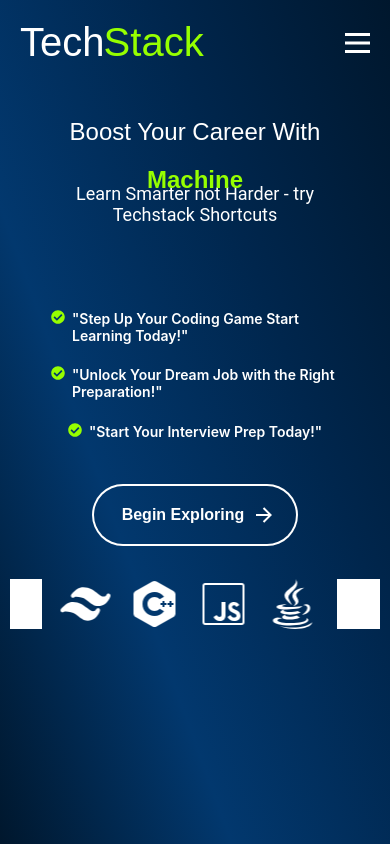
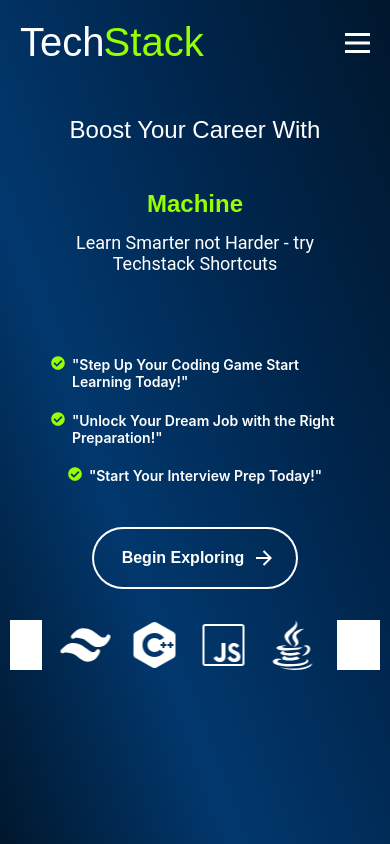
Before and after one commit to Tarun1434/TECH-STACK-, a React (Create React App) app in the folder frontend/: page / in a window 390 px wide. Built offline with nearby package versions, Linux system fonts and the light colour scheme; grey boxes are pictures that could not be loaded.

Commit message:
update sidebar

```diff
--- a/frontend/src/component/Home/index.css
+++ b/frontend/src/component/Home/index.css
@@ -16,6 +16,7 @@ h1 {
   font-family: 'Goldman', sans-serif;
   font-weight: 500;
   font-style: normal;
+  position: sticky;
 }
 
 .stack_name {
@@ -32,6 +33,8 @@ h1 {
   display: flex;
   justify-content: space-between;
   padding: 20px;
+  position: fixed;
+  background: linear-gradient(250deg, #00172d, #00264d, #02386e, #00172d);
 }
 
 @import url('https://fonts.googleapis.com/css2?family=Tilt+Prism&display=swap');
@@ -259,6 +262,9 @@ h1 {
     font-size: 30px;
     margin-top: 7%;
   }
+  .short_line{
+    margin-top: 20%;
+  }
 
   .learning_button {
     margin-top: 4%;
@@ -364,14 +370,15 @@ h1 {
 
 /* Hamburger Menu Styling */
 .hamburger {
-  position: relative;
+  position:relative;
   width: 30px;
   height: 20px;
   cursor: pointer;
   background: none;
   border: none;
   padding: 0;
-  z-index: 101;
+  z-index: 99;
+
 }
 
 .hamburger span {
```
